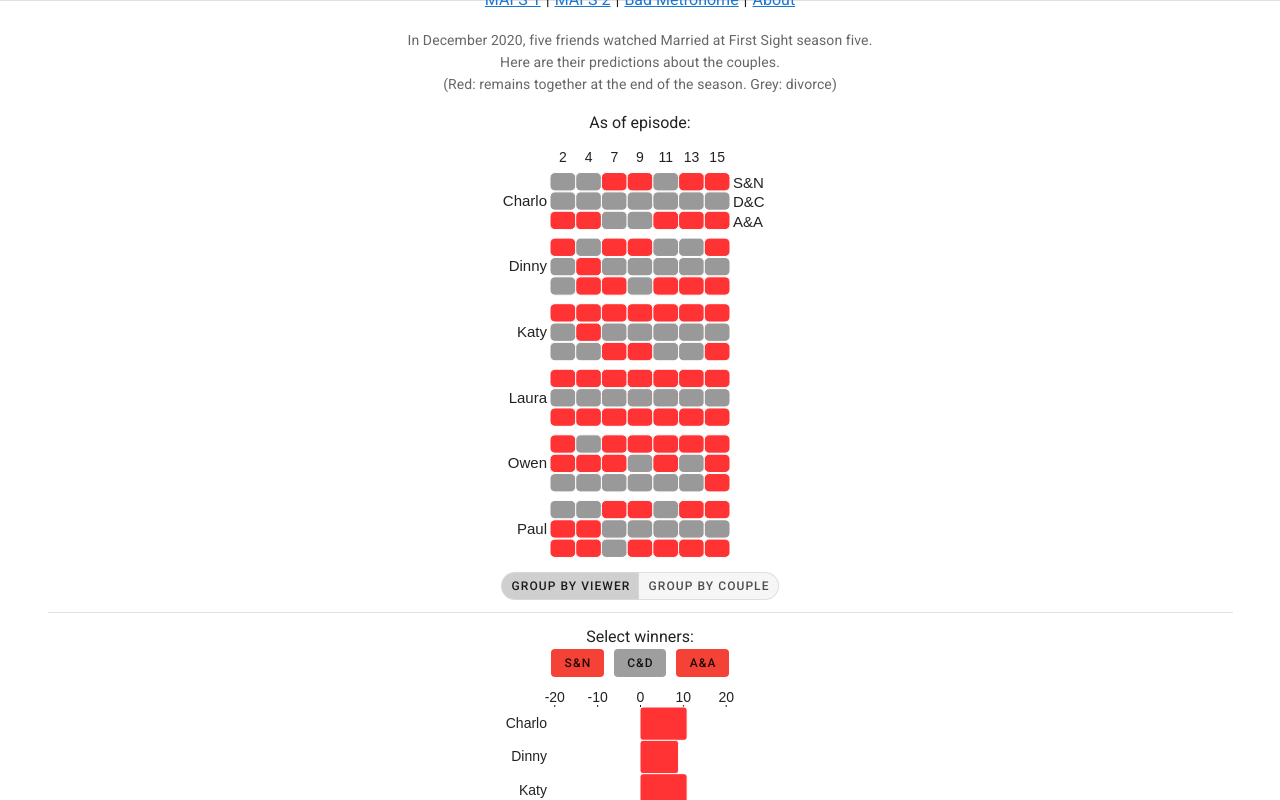
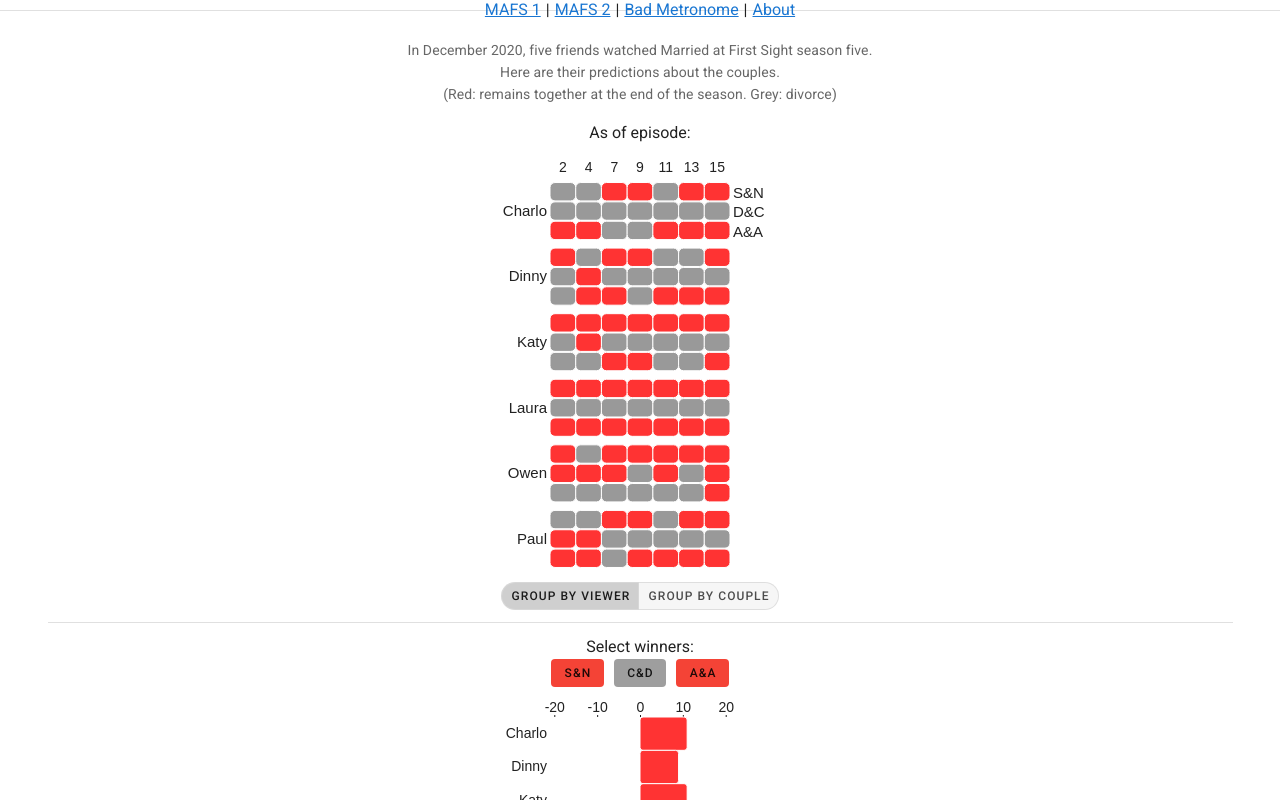
Before and after one commit to envirodatavis/funsite, a Vue app: page /about in a window 1280 px wide. Shown: the top 800 px of the page. Built offline with nearby package versions, Linux system fonts and the light colour scheme.

Commit message:
weirdness in the top bar

```diff
--- a/src/App.vue
+++ b/src/App.vue
@@ -3,7 +3,7 @@
     <template>
       <div id="app">
         <div id="nav">
-          <v-row justify="center">
+          <v-row justify="center" style="padding-top:10px">
             <router-link to="/">MAFS 1</router-link>
             <span style="padding-left: 5px;padding-right: 5px;">|</span>
             <router-link to="/mafs2">MAFS 2</router-link>
```
